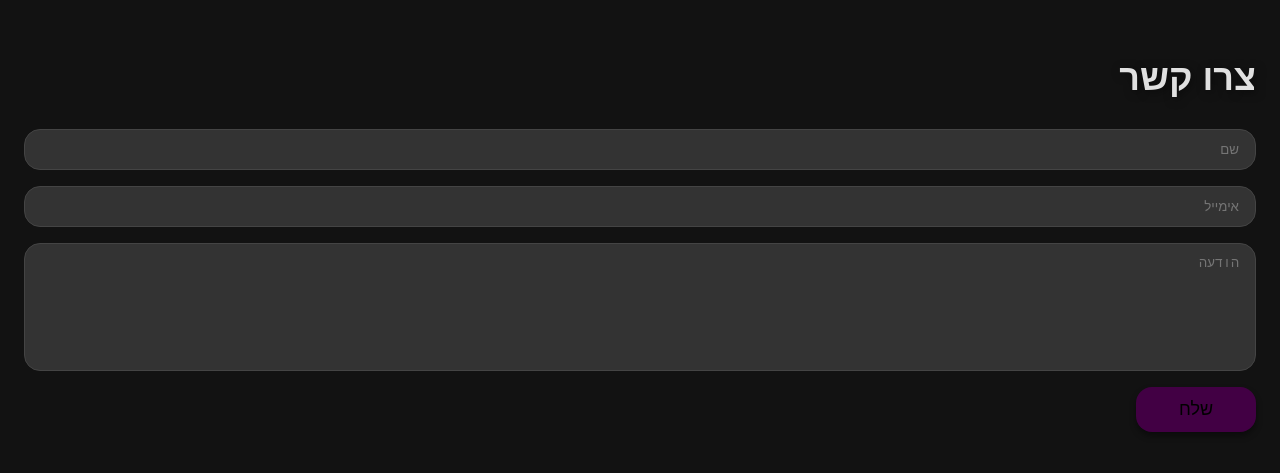
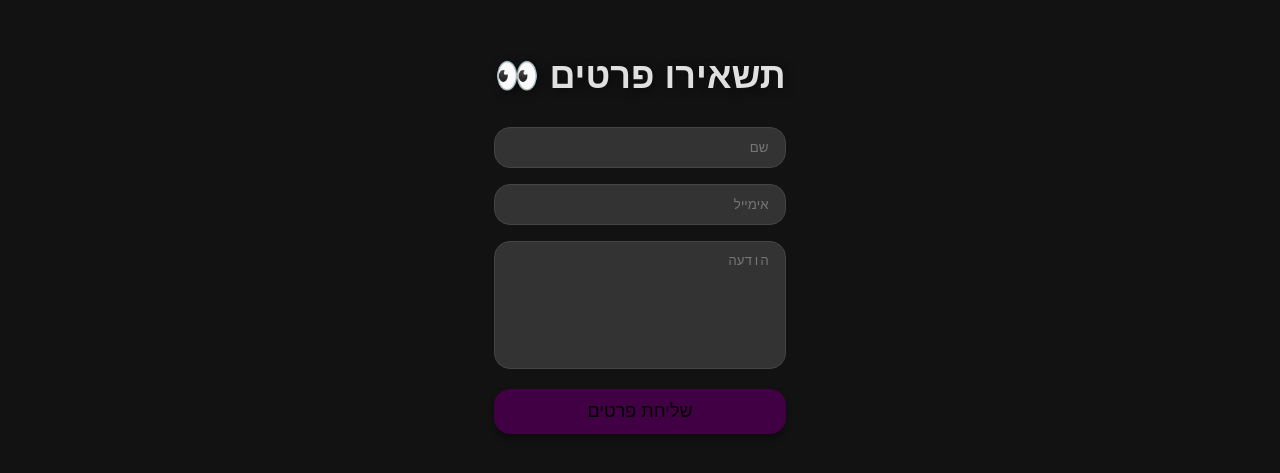
Before and after one commit to HayluMulu/get-a-show, a React (Vite) app: page / in a window 1280 px wide. Shown: the part 2093-2566 px from the top of the page. Built offline with nearby package versions, Linux system fonts and the light colour scheme.

Commit message:
:truck: moved contact into folder

```diff
--- a/src/sections/ContactSection.css
+++ b/src/sections/Contact/ContactSection.css
@@ -1,5 +1,3 @@
-/* src/components/ContactSection.css */
-
 .contact-section {
   direction: rtl;
   min-height: 100vh;
@@ -11,7 +9,7 @@
 }
 
 .section-content {
-  width: 100%;
+  max-width: 620px;
   text-align: center;
 }
 
@@ -52,5 +50,6 @@
 }
 
 .full-width {
-  width: 120px;
+  margin-top: 20px;
+  width: 100%;
 }
--- a/src/sections/ContactSection.tsx
+++ b/src/sections/Contact/ContactSection.tsx
@@ -1,6 +1,7 @@
 // src/components/ContactSection.tsx
 import React from "react";
 import './ContactSection.css';
+import { CONTACT_HEADLINE, SEND } from "./consts";
 
 type ContactSectionProps = {
   contactRef: React.RefObject<HTMLDivElement | null>;
@@ -10,15 +11,15 @@ export const ContactSection = ({ contactRef }: ContactSectionProps) => {
   return (
     <section ref={contactRef} className="contact-section">
       <div className="section-content">
-        <h2 className="section-title">צרו קשר</h2>
+        <h2 className="section-title">{CONTACT_HEADLINE}</h2>
         <form className="contact-form">
           <input type="text" placeholder="שם" className="input" />
           <input type="email" placeholder="אימייל" className="input" />
           <textarea placeholder="הודעה" className="textarea" />
-          <button type="submit" className="btn btn-primary full-width">
-            שלח
-          </button>
         </form>
+        <button type="submit" className="btn btn-primary full-width">
+          {SEND}
+        </button>
       </div>
     </section>
   );
--- /dev/null
+++ b/src/sections/Contact/consts.ts
@@ -0,0 +1,2 @@
+export const CONTACT_HEADLINE = "תשאירו פרטים 👀"
+export const SEND = "שליחת פרטים"
--- /dev/null
+++ b/src/sections/Contact/index.ts
@@ -0,0 +1 @@
+export * from "./ContactSection";
--- a/src/sections/index.ts
+++ b/src/sections/index.ts
@@ -1,3 +1,3 @@
-export * from "./ContactSection";
+export * from "./Contact";
 export * from "./About";
 export * from "./Entry";
```
